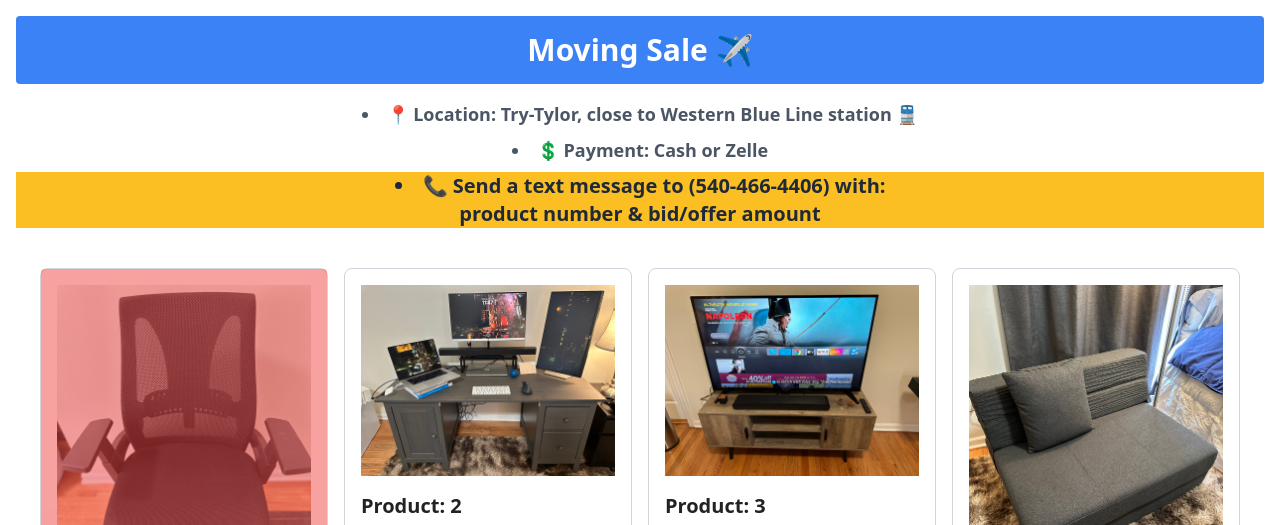
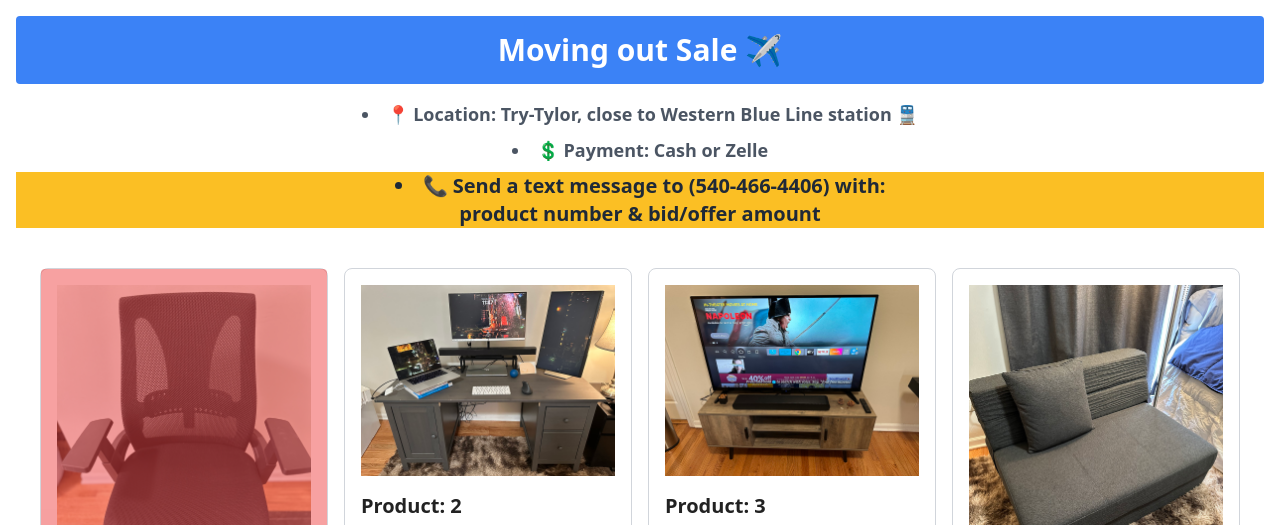
Before and after one commit to mudafar/moving-sale, a website built with webpack: page index.html in a window 1280 px wide. Shown: the top 525 px of the page. Built offline with nearby package versions, Linux system fonts and the light colour scheme; files whose address does not match are found by name.

```diff
--- a/index.html
+++ b/index.html
@@ -28,7 +28,7 @@
 <!-- Add your site or application content here -->
 <!-- Add a header -->
 <header class="text-center text-3xl font-bold m-4 bg-blue-500 text-white p-4 rounded">
-  Moving Sale ✈️
+  Moving out Sale ✈️
 </header>
 
 <!-- Add a list for contact, address, and payment -->
```
